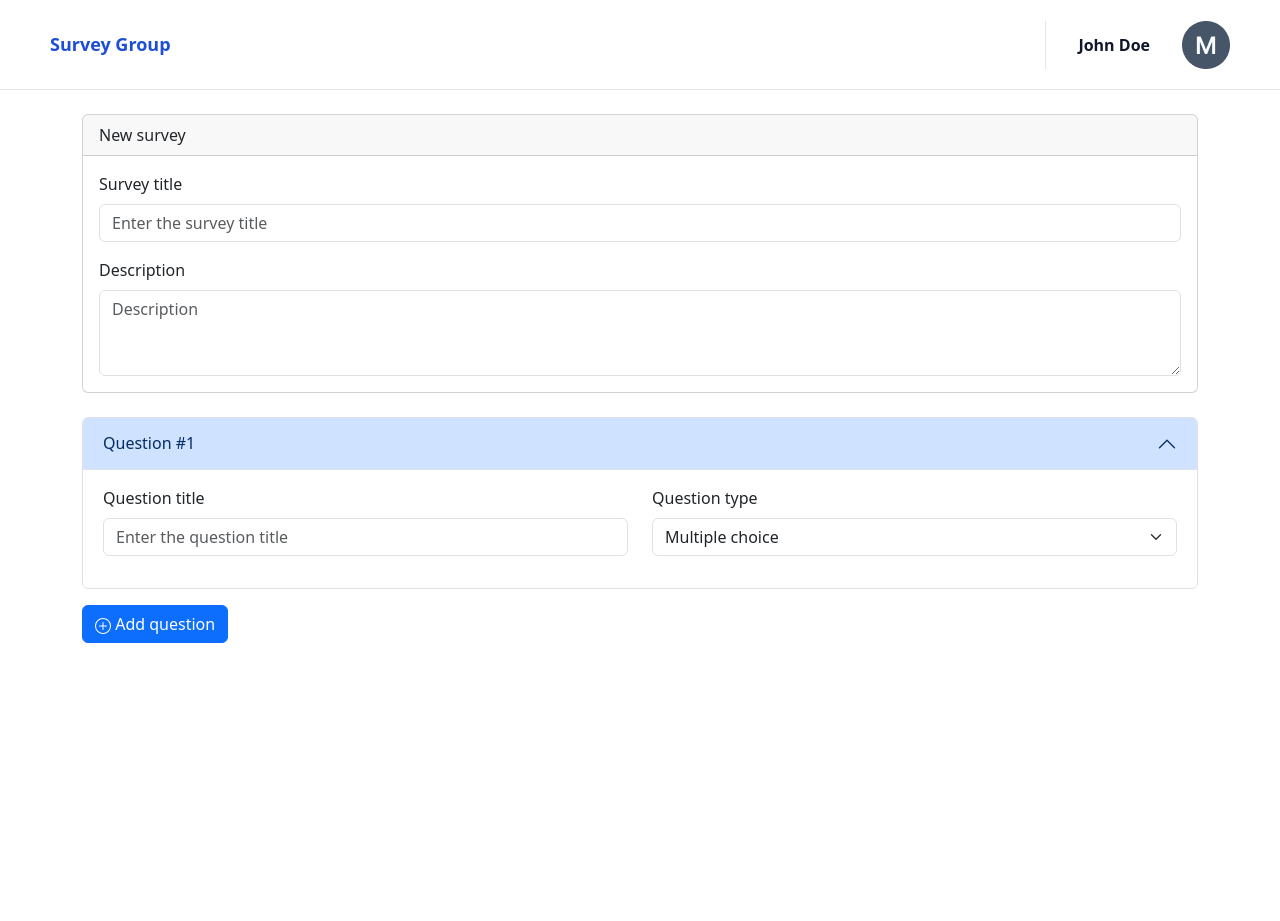
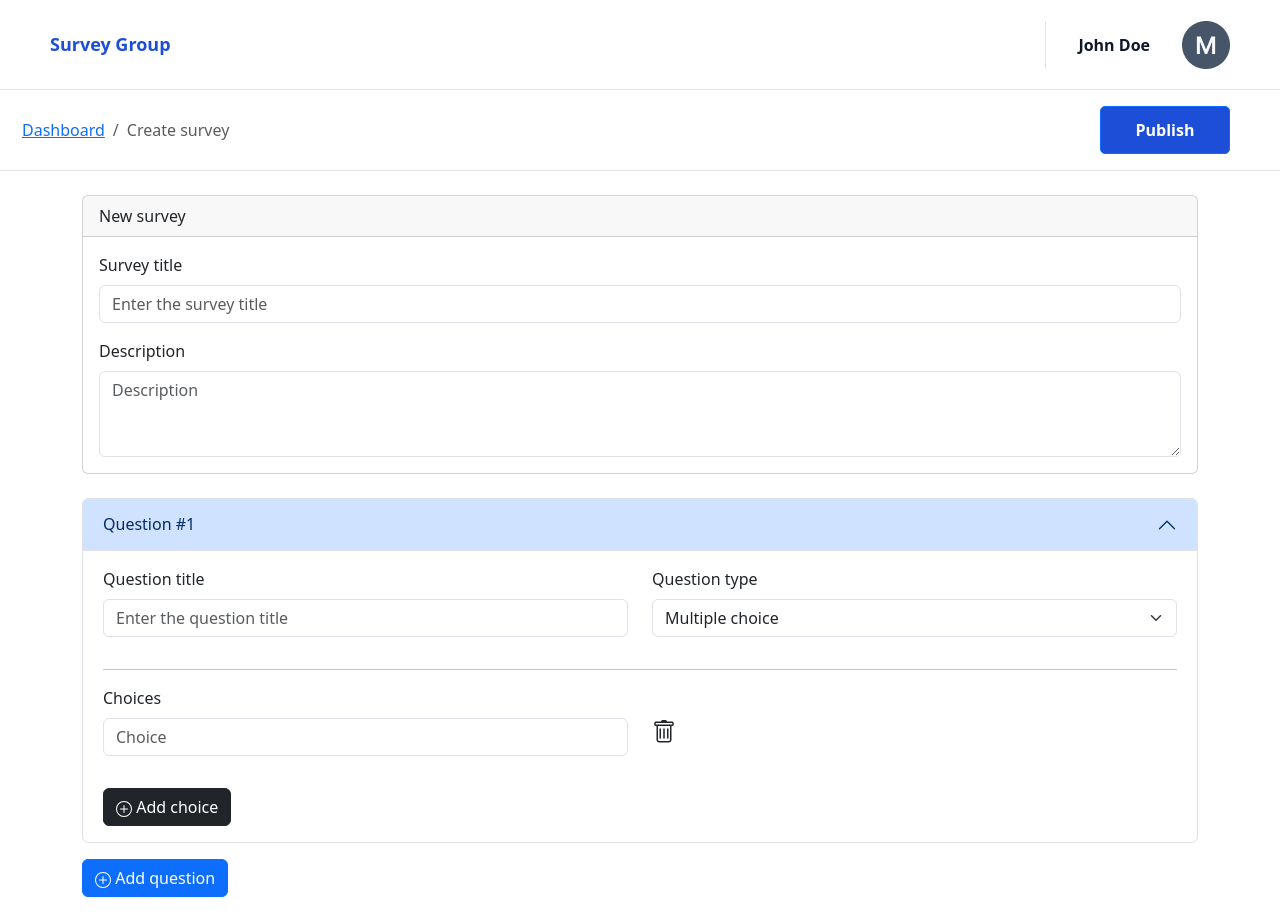
Before and after one commit to 17WebDev/Survey-Grupa-Test, a Next.js app: page /admin/survey/create in a window 1280 px wide. Before the commit the page ends 800 px from the top, so only its background shows below. Built offline with nearby package versions, Linux system fonts and the light colour scheme.

Commit message:
Create survey functionality updated. Layout fixes.

```diff
--- a/pages/admin/survey/create.tsx
+++ b/pages/admin/survey/create.tsx
@@ -1,6 +1,8 @@
+import Link from 'next/link';
 import { ChangeEvent, FormEvent, useEffect, useState } from 'react';
 import {
   Accordion,
+  Breadcrumb,
   Button,
   Card,
   Col,
@@ -8,14 +10,15 @@ import {
   Form,
   Row,
 } from 'react-bootstrap';
-import { PlusCircle } from 'react-bootstrap-icons';
+import { PlusCircle, Trash } from 'react-bootstrap-icons';
 
 import AdminLayout from 'components/layout/Admin';
 import { Question, QuestionType } from 'lib/types/Question';
+import styles from 'styles/CreateSurvey.module.scss';
 
 const initialQuestionData: Question = {
   title: '',
-  choices: [],
+  choices: [''],
   type: QuestionType.CHECKBOX,
 };
 
@@ -49,12 +52,10 @@ function CreateSurveyPage() {
     }: ChangeEvent<HTMLInputElement | HTMLTextAreaElement>) => {
       const items = questions.map((question, i) => {
         if (index === i) {
-          const item = {
+          return {
             ...question,
             title: value,
           };
-
-          return item;
         }
 
         return question;
@@ -70,12 +71,12 @@ function CreateSurveyPage() {
   ) => {
     const items = [...questions];
 
-    items[index].type = value as QuestionType;
+    items[index].type = value;
 
     setQuestions(items);
   };
 
-  const onClickAdd = () => {
+  const addQuestion = () => {
     if (questions.length < 15) {
       const items = [...questions];
 
@@ -85,10 +86,87 @@ function CreateSurveyPage() {
     }
   };
 
+  const addChoice = (index: number) => {
+    const items = questions.map((question, i) => {
+      if (index === i) {
+        return {
+          ...question,
+          choices: [...question.choices, ''],
+        };
+      }
+
+      return question;
+    });
+
+    setQuestions(items);
+  };
+
+  const onChangeChoice =
+    (questionIndex: number, choiceIndex: number) =>
+    ({ target: { value } }: ChangeEvent<HTMLInputElement>) => {
+      const items = questions.map((question, i) => {
+        if (questionIndex === i) {
+          return {
+            ...question,
+            choices: question.choices.map((choice, j) =>
+              choiceIndex === j ? value : choice
+            ),
+          };
+        }
+
+        return question;
+      });
+
+      setQuestions(items);
+    };
+
+  /**
+   * Delete choice.
+   *
+   * @param questionIndex - Question index.
+   * @param choiceIndex - Choice index.
+   */
+  const deleteChoice = (questionIndex: number, choiceIndex: number) => {
+    if (questions[questionIndex].choices.length > 1) {
+      const items = questions.map((question, i) => {
+        if (questionIndex === i) {
+          return {
+            ...question,
+            choices: question.choices.filter((_, j) => choiceIndex !== j),
+          };
+        }
+
+        return question;
+      });
+
+      setQuestions(items);
+    }
+  };
+
+  const onSubmit = (event: FormEvent<HTMLFormElement>) => {
+    event.preventDefault();
+  };
+
   return (
     <AdminLayout title="New survey">
-      <Container className="my-4">
-        <Form>
+      <Form onSubmit={onSubmit}>
+        <section className={styles.userMenu}>
+          <Container>
+            <Breadcrumb className={styles.userNav}>
+              <Link href="/admin" passHref>
+                <Breadcrumb.Item>Dashboard</Breadcrumb.Item>
+              </Link>
+
+              <Breadcrumb.Item active>Create survey</Breadcrumb.Item>
+            </Breadcrumb>
+          </Container>
+
+          <div className={styles.btnContainer}>
+            <Button className={styles.surveyBtn}>Publish</Button>
+          </div>
+        </section>
+
+        <Container className="my-4">
           <Card className="mb-4 mx-auto">
             <Card.Header className="bg-white-50 fw-medium">
               New survey
@@ -128,9 +206,9 @@ function CreateSurveyPage() {
           <Accordion defaultActiveKey="0">
             {questions.map((question, index) => (
               <Accordion.Item
-                key={`question-${index}`}
                 className="mx-auto"
                 eventKey={String(index)}
+                key={`question-${index}`}
               >
                 <Accordion.Header className="fw-medium">
                   Question #{index + 1}
@@ -175,6 +253,47 @@ function CreateSurveyPage() {
                       </Form.Group>
                     </Col>
                   </Row>
+
+                  <hr />
+
+                  <Form.Label>Choices</Form.Label>
+
+                  {question.choices.map((choice, i) => (
+                    <Row key={`question-${index}-choice-${i}`}>
+                      <Col>
+                        <Form.Group
+                          className="mb-3"
+                          controlId={`choice-${index}-${i}`}
+                        >
+                          <Form.Control
+                            name={`choice-${index}-${i}`}
+                            onChange={onChangeChoice(index, i)}
+                            placeholder="Choice"
+                            required
+                            type="text"
+                            value={choice}
+                          />
+                        </Form.Group>
+                      </Col>
+
+                      <Col>
+                        <Trash
+                          className="cursor-pointer m-0"
+                          onClick={() => deleteChoice(index, i)}
+                          size={24}
+                        />
+                      </Col>
+                    </Row>
+                  ))}
+
+                  <Button
+                    className="mt-3"
+                    disabled={questions.length === 15}
+                    onClick={() => addChoice(index)}
+                    variant="dark"
+                  >
+                    <PlusCircle /> Add choice
+                  </Button>
                 </Accordion.Body>
               </Accordion.Item>
             ))}
@@ -182,14 +301,14 @@ function CreateSurveyPage() {
 
           <Button
             className="mt-3"
-            onClick={onClickAdd}
+            onClick={addQuestion}
             disabled={questions.length === 15}
             variant="primary"
           >
             <PlusCircle /> Add question
           </Button>
-        </Form>
-      </Container>
+        </Container>
+      </Form>
     </AdminLayout>
   );
 }
--- /dev/null
+++ b/styles/CreateSurvey.module.scss
@@ -0,0 +1,28 @@
+.userMenu {
+  display: flex;
+  justify-content: space-between;
+  align-items: center;
+  border-bottom: 1px solid #e5e5e5;
+
+  .btnContainer {
+    margin: 16px 50px;
+  }
+
+  .surveyBtn {
+    width: 130px;
+    height: 48px;
+    background: #1d4ed8;
+    display: flex;
+    border-radius: 5px;
+    align-items: center;
+    text-decoration: none;
+    color: white;
+    font-weight: 600;
+    justify-content: center;
+  }
+}
+
+.userNav {
+  margin-left: 10px;
+  margin-top: 15px;
+}
--- a/styles/globals.scss
+++ b/styles/globals.scss
@@ -3,3 +3,7 @@
 .fw-medium {
   font-weight: 500;
 }
+
+.cursor-pointer {
+  cursor: pointer;
+}
```
Also changed, not shown: pages/index.tsx (+9 -2 lines), pages/login.tsx (+7 -0 lines).
